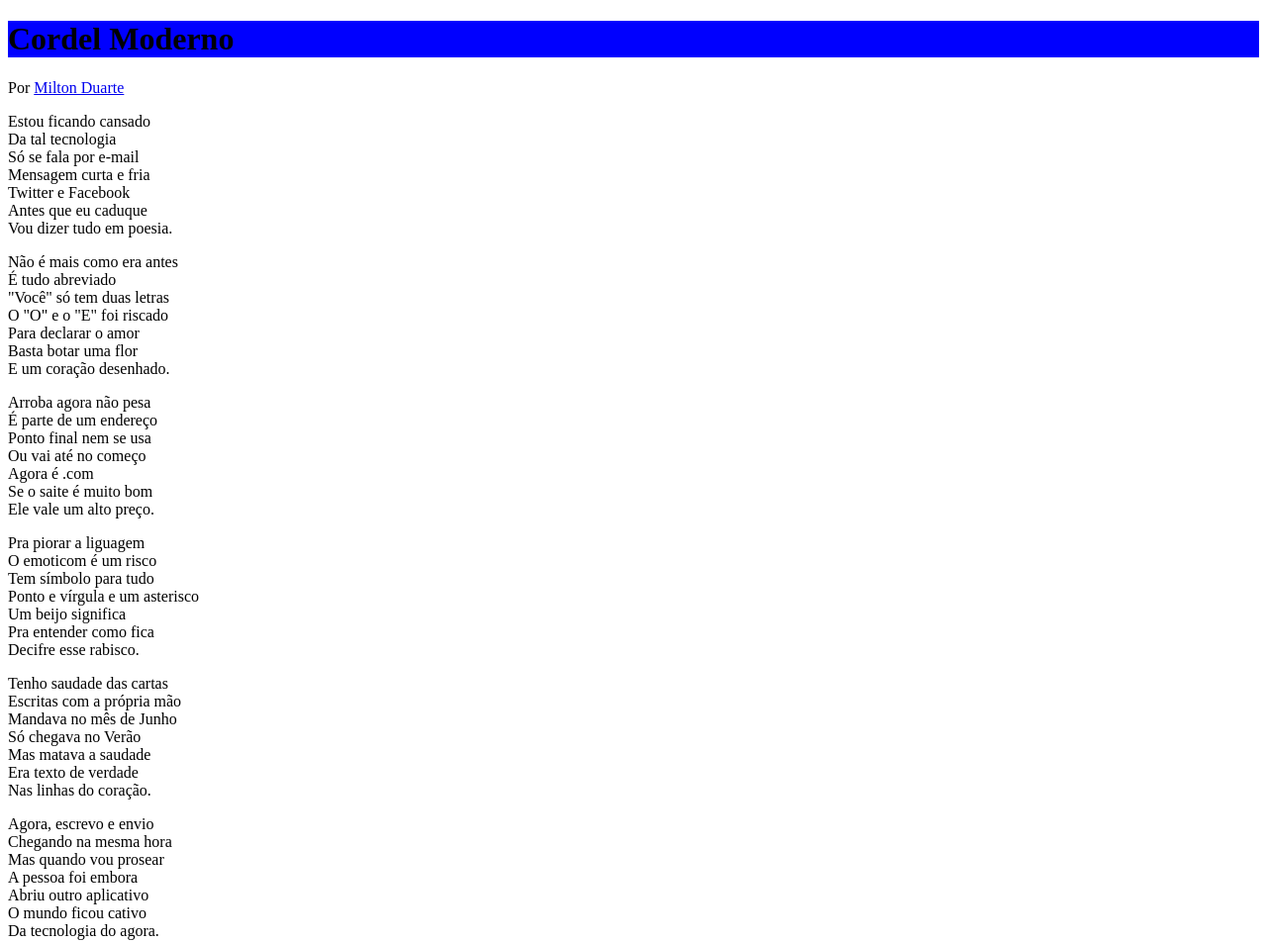
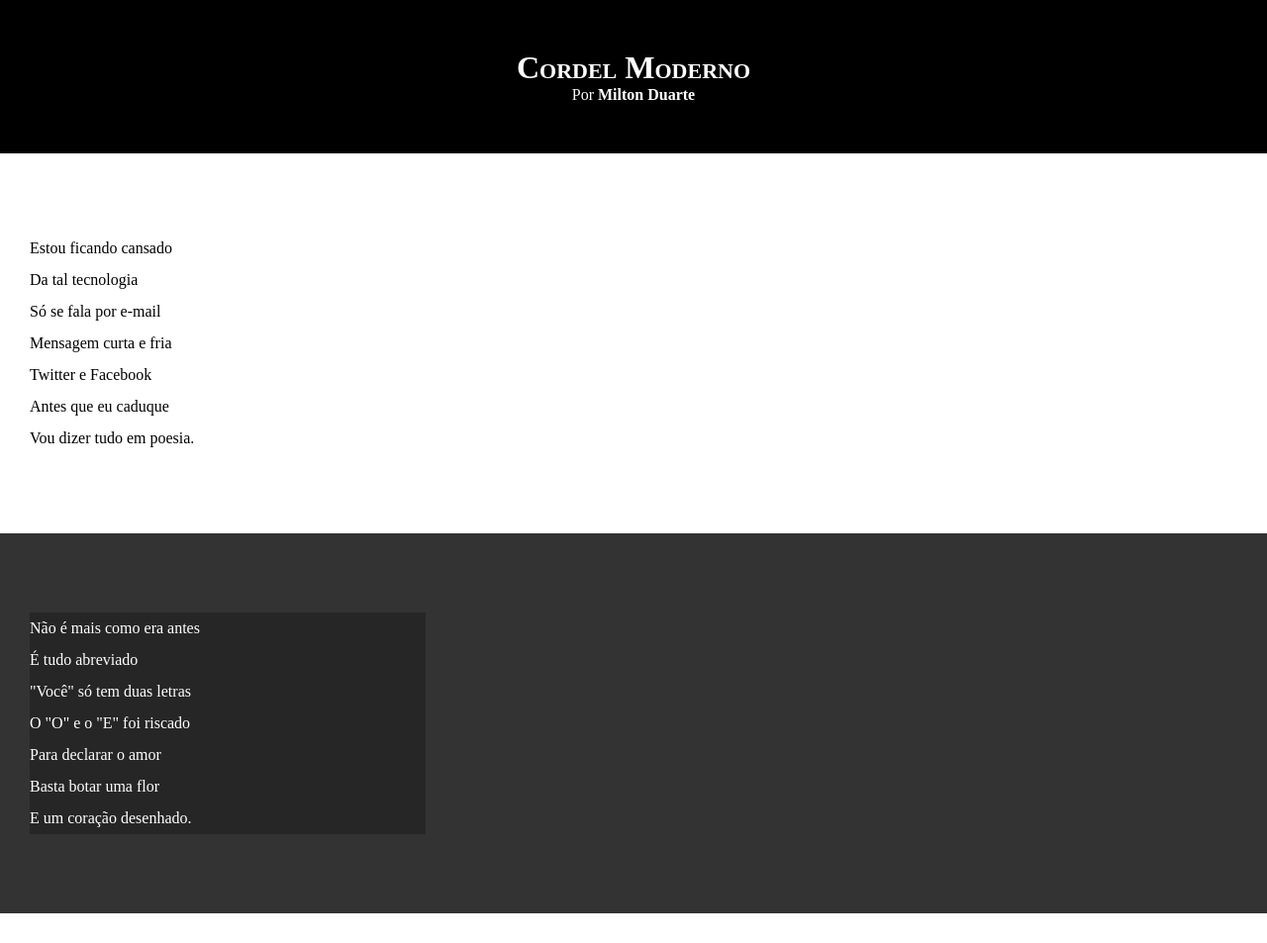
Before and after one commit to Ohalu0307/html-css, a plain HTML site: page Exercicios/Desafios/d012/index.html in a window 1280 px wide. Shown: the top 953 px of the page at 99% size. Drawn offline with Linux system fonts and the light colour scheme.

Commit message:
atualizei o estilo

```diff
--- a/Exercicios/Desafios/d012/estilo/style.css
+++ b/Exercicios/Desafios/d012/estilo/style.css
@@ -1,9 +1,64 @@
-@charset "UTF-8"
+@charset "UTF-8";
 
-body {
-    background-color:rgb(77, 5, 5);
+* {
+   margin: 0px; /*faz com que os elementos fiquem todos grudados*/
+   padding: 0px;/*faz com que os elementos fiquem todos grudados*/
+   }
+
+   html, body {
+       min-height: 100vh;/*tamanho minimo da altura do corpo vai ser 100%*/
+       background-color: darkgray;/* cor do fundo do corpo do site fica cinza*/
+   }
+
+   header {
+       background-color: black; /*cor do fundo preto*/
+       color: white; /*cor do texto branco */
+       text-align: center; /*colocar o texto no centro*/
+   }
+
+   h1 {
+      padding-top: 50px;/*um espaco de 50px na part de cima do h1*/
+      font-variant: small-caps;/*o h1 em maiusculo*/
+   }
+   header > p {
+    padding-bottom: 50px;/*um espaco de 50px na part de baixo do paragrafo*/
+
+   }
+
+   a {
+    color: white;/*cor do link branco*/
+    text-decoration: none;/*Tirar o Sublinhado do texto*/
+    font-weight: bolder;/*colocar em negrito*/
 }
 
-h1 {
-    background-color: blue;
+  a:hover {
+     text-decoration: underline; /*Faz com que quando passar o mouse ele fique sublinhado */
+
+  }
+
+  section {
+      padding-top: 10vh;/*Faz com que ganhe 10% de espaco na altura do texto */
+      padding-bottom: 10vh;/*Faz com que ganhe 10% de espaco na parte de baixo do texto */
+      line-height: 2em;/*cria um espaco entre o texto*/
+      padding-left: 30px;/*da um espaco a esquerda de 30px no texto*/
+
+  }
+  section.normal {
+          background-color: white; /*Fundo branco*/
+          color: black;/*letra preta*/
+  }
+
+  section.imagem {
+        background-color: rgb(51, 51, 51);/*fundo cinza escuro*/
+        color: white;/*letra branca*/
+  }
+
+  section.imagem > p {
+         width: 400px;
+          background-color: rgba(0, 0, 0, 0.253);
+  }
+  footer {
+        background-color: black;/*Cor do fundo do rodape preto*/
+        text-align: center;/*texto do rodape no centro*/
+        padding: 10px;/*um espaco de 10px nos 4 canto do rodape*/
 }
--- a/Exercicios/Desafios/d012/index.html
+++ b/Exercicios/Desafios/d012/index.html
@@ -17,7 +17,7 @@
 
         </header>
 
-        <section>
+        <section class="normal">
             <p>
                 Estou ficando cansado <br>
                 Da tal tecnologia <br>
@@ -30,7 +30,7 @@
         </section>
 
 
-        <section>
+        <section class="imagem">
             <p>
                 Não é mais como era antes <br>
                 É tudo abreviado <br>
@@ -43,7 +43,7 @@
         </section>
 
 
-        <section>
+        <section class="normal">
             <p>
                 Arroba agora não pesa <br>
                 É parte de um endereço <br>
@@ -66,7 +66,7 @@
         </section>
 
 
-        <section>
+        <section class="imagem">
             <p>
                 Tenho saudade das cartas <br>
                 Escritas com a própria mão <br>
@@ -80,7 +80,7 @@
 
 
 
-        <section>
+        <section class="normal">
             <p>
                 Agora, escrevo e envio <br>
                 Chegando na mesma hora <br>
```
